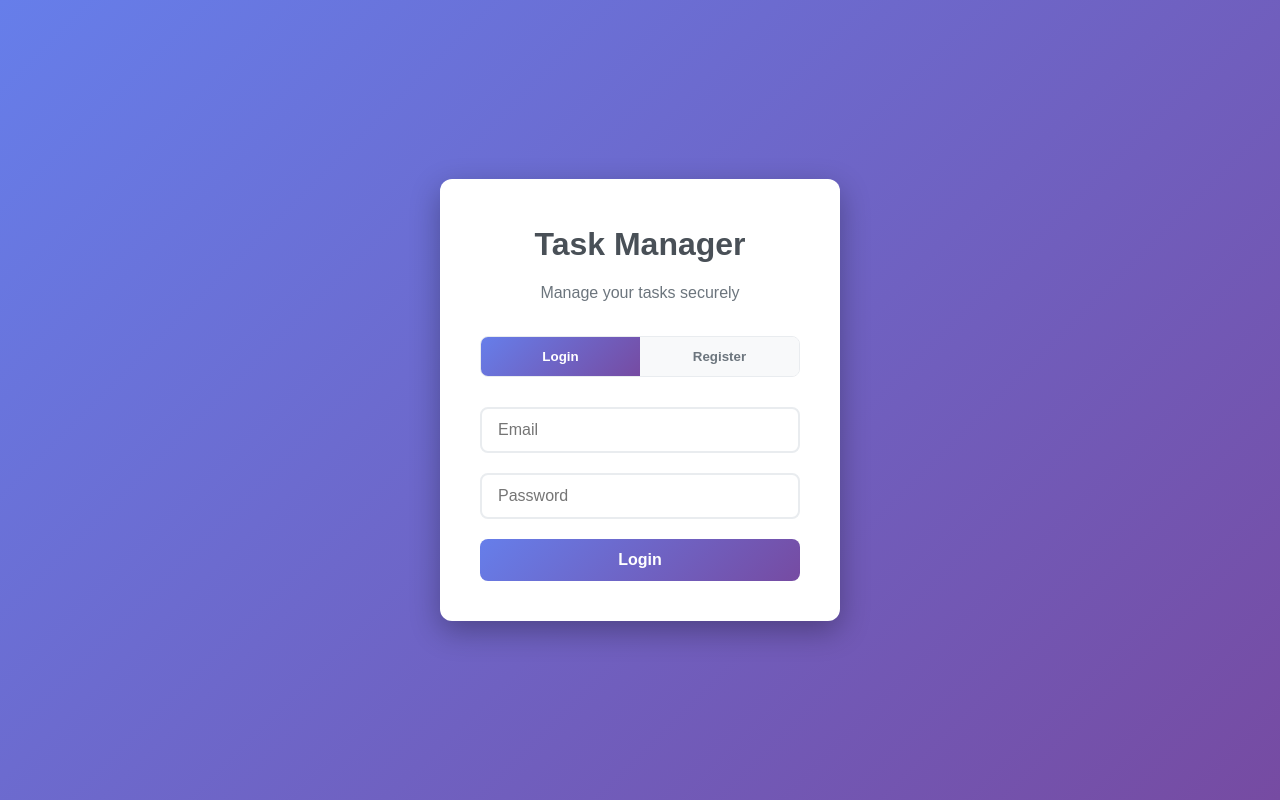
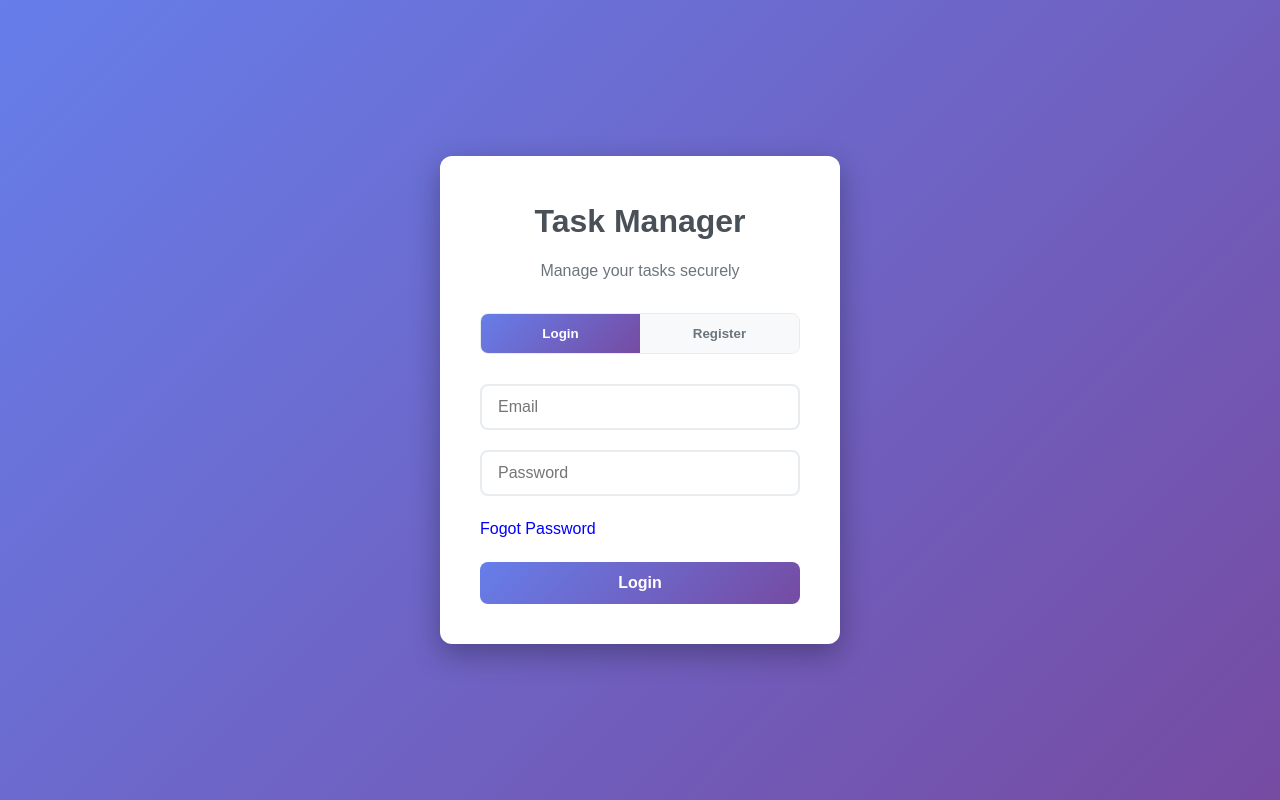
Before and after one commit to Kbruce01/backend, a React (Create React App) app in the folder frontend/: page / in a window 1280 px wide. Built offline with nearby package versions, Linux system fonts and the light colour scheme.

Commit message:
Initial commit

```diff
--- a/frontend/src/App.css
+++ b/frontend/src/App.css
@@ -481,3 +481,17 @@ body {
 .form-textarea::-webkit-scrollbar-thumb:hover {
   background: #a1a1a1;
 }
+
+.forgot-password {
+  display: flex;
+  color: blue;
+  justify-content: center;
+  cursor: pointer;
+}
+
+.forgot-password-link {
+  display: block;
+  color: blue;
+  cursor: pointer;
+  justify-content: center;
+}
--- a/frontend/src/App.js
+++ b/frontend/src/App.js
@@ -361,6 +361,9 @@ function App() {
                 required
               />
             </div>
+
+            <div className="forgot-password-link">Fogot Password</div>
+
             <button type="submit" className="btn btn-primary" disabled={loading}>
               {loading ? 'Logging in...' : 'Login'}
             </button>
```
Also changed, not shown: 1 other file (tests, documents, lock files or other folders).
